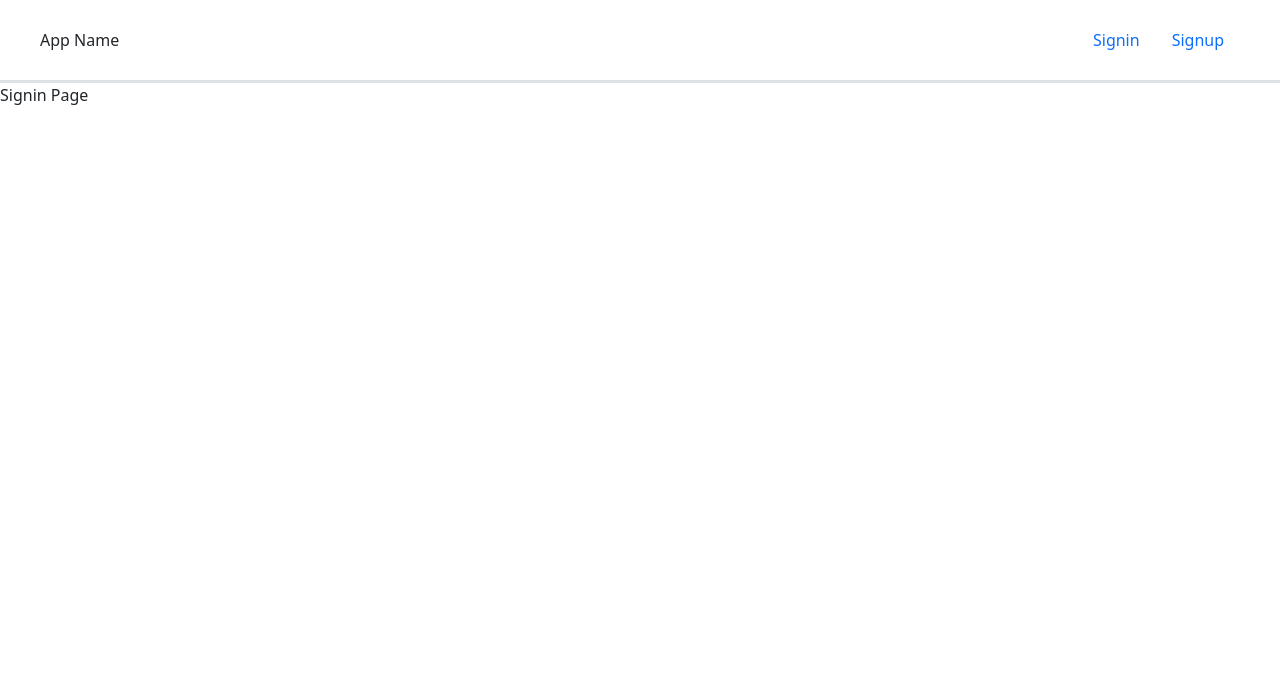
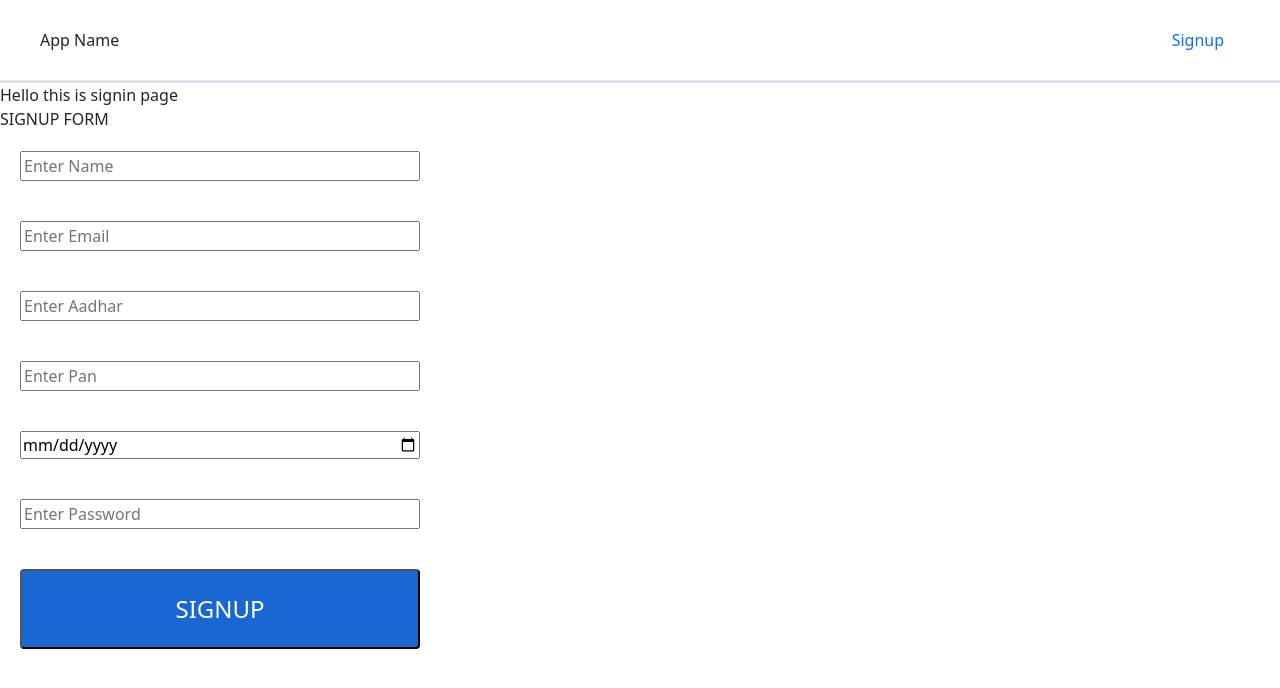
Before and after one commit to IpsitaRoy/recruitment-poc-repo, a React (Create React App) app: page /signin in a window 1280 px wide. Shown: the top 688 px of the page. Built offline with nearby package versions, Linux system fonts and the light colour scheme.

Commit message:
ROUTE AND REDUX CHANGES

```diff
--- a/package.json
+++ b/package.json
@@ -10,8 +10,10 @@
     "postcss-loader": "^7.0.2",
     "react": "^18.2.0",
     "react-dom": "^18.2.0",
+    "react-redux": "^8.0.5",
     "react-router-dom": "^6.8.1",
     "react-scripts": "5.0.1",
+    "redux": "^4.2.1",
     "sass": "^1.58.1",
     "sass-loader": "^13.2.0",
     "web-vitals": "^2.1.4"
--- a/src/App.js
+++ b/src/App.js
@@ -1,18 +1,29 @@
-import {Routes, Route} from "react-router-dom";
+import React, { createContext, useState } from "react";
+import { Routes, Route } from "react-router-dom";
 import Homepage from "./pages/homepage/Homepage";
-import Signin from "./pages/Signin";
+import Signin from "./pages/signinpage/Signin";
 import Header from "./components/header/Header";
+import { Provider } from "react-redux";
+import store from './redux/store';
 import 'bootstrap/dist/css/bootstrap.min.css';
 import './App.css';
 
+export const GlobalContext = createContext();
 function App() {
+  const [currentPath, setCurrentPath] = useState(window.location.pathname);
   return (
     <>
-      <Header />
-      <Routes>
-        <Route path="/" element={<Homepage />} />
-        <Route path="/signin" element={<Signin />} />
-      </Routes>
+      <Provider store={store}>
+        <GlobalContext.Provider value={{
+          currentPath: [currentPath, setCurrentPath]
+        }}>
+          <Header />
+          <Routes>
+            <Route path="/" element={<Homepage />} />
+            <Route path="/signin" element={<Signin />} />
+          </Routes>
+        </GlobalContext.Provider>
+      </Provider>
     </>
   );
 }
--- a/src/components/header/Header.js
+++ b/src/components/header/Header.js
@@ -1,8 +1,13 @@
-import React from "react";
-import {Link} from "react-router-dom";
+import React, { useContext } from "react";
+import { GlobalContext } from "../../App";
+import { Link } from "react-router-dom";
 import "./header.scss";
 
 const Header = () => {
+  const [currentPath, setCurrentPath] = useContext(GlobalContext).currentPath;
+  const signinFromNavHandler = () => {
+    setCurrentPath("/signin");
+  };
   return (
     <div className="header">
       <ul className="nav">
@@ -11,7 +16,8 @@ const Header = () => {
         </div>
         <div className="justify-content-end link-section">
           <li className="nav-item">
-            <Link className="nav-link" to="/signin">Signin</Link>
+            {currentPath === "/signin" ? <></> : <Link className="nav-link" to="/signin" onClick={signinFromNavHandler}>Signin</Link>}
+
           </li>
           <li className="nav-item">
             <Link className="nav-link" to="/signin">Signup</Link>
--- a/src/pages/Signin.js
+++ /dev/null
@@ -1,11 +0,0 @@
-import React from "react";
-
-const Signin = () => {
-  return (
-    <div className="signinpage">
-      Signin Page
-    </div>
-  );
-};
-
-export default Signin;
--- a/src/pages/homepage/Homepage.js
+++ b/src/pages/homepage/Homepage.js
@@ -1,7 +1,24 @@
-import React from "react";
+import React, { useContext, useEffect } from "react";
+import { GlobalContext } from "../../App";
 import "./homepage.css";
+import { useNavigate } from "react-router-dom";
 
 const Homepage = () => {
+  const [currentPath, setCurrentPath] = useContext(GlobalContext).currentPath;
+  useEffect(() => {
+    setCurrentPath(window.location.pathname);
+  }, []);
+  const navigate = useNavigate();
+  const recruiterHandler = () => {
+    localStorage.setItem("status", "recruiter");
+    setCurrentPath("/signin");
+    navigate("../signin");
+  };
+  const candidateHandler = () => {
+    localStorage.setItem("status", "candidate");
+    setCurrentPath("/signin");
+    navigate("../signin");
+  };
   return (
     <div className="homepage row">
       <div className="col-xl-6 col-lg-6 col-md-12 banner-left">
@@ -9,10 +26,10 @@ const Homepage = () => {
           Find the job that fits your life
         </div>
         <div className="banner-actions">
-          <div className="recruiter-action">
+          <div className="recruiter-action" onClick={recruiterHandler}>
             I'm a Recruiter
           </div>
-          <div className="candidate-action">
+          <div className="candidate-action" onClick={candidateHandler}>
             I'm looking for Job
           </div>
         </div>
--- a/src/pages/homepage/homepage.css
+++ b/src/pages/homepage/homepage.css
@@ -65,6 +65,7 @@
   padding: 20px 40px;
   border-radius: 4px;
   font-size: 24px;
+  cursor: pointer;
 }
 
 .img-bg-circle-area {
--- /dev/null
+++ b/src/pages/signinpage/Signin.js
@@ -0,0 +1,50 @@
+import React, { useState } from "react";
+import "./signin.scss";
+const Signin = () => {
+    const [uname, setUname] = useState("");
+    const [uemail, setUemail] = useState("");
+    const [uaadhar, setUaadhar] = useState("");
+    const [upan, setUpan] = useState("");
+    const [udob, setUdob] = useState();
+    const [upwd, setUpwd] = useState("");
+    const nameHandler = (evt) => {
+        setUname(evt.target.value);
+    };
+    const emailHandler = (evt) => {
+        setUemail(evt.target.value);
+    };
+    const aadharHandler = (evt) => {
+        setUaadhar(evt.target.value);
+    };
+    const panHandler = (evt) => {
+        setUpan(evt.target.value);
+    };
+    const dobHandler = (evt) => {
+        console.log(evt.target.value);
+        console.log(window.location.pathname);
+    };
+    const pwdHandler = (evt) => {
+        setUpwd(evt.target.value);
+    };
+    const handleSignup = () => {
+
+    };
+
+    return (
+        <div className="signinpage">
+            Hello this is signin page
+            <div className="signupform">
+                <div className="home-title">SIGNUP FORM</div>
+                <input placeholder="Enter Name" onChange={nameHandler} type="text" value={uname} className="uname form-input" />
+                <input placeholder="Enter Email" onChange={emailHandler} type="email" value={uemail} className="uname form-input" />
+                <input placeholder="Enter Aadhar" onChange={aadharHandler} type="text" value={uaadhar} className="uname form-input" />
+                <input placeholder="Enter Pan" onChange={panHandler} type="text" value={upan} className="uname form-input" />
+                <input placeholder="Enter DOB" onChange={dobHandler} type="date" value={udob} className="uname form-input" />
+                <input placeholder="Enter Password" onChange={pwdHandler} type="password" value={upwd} className="uname form-input" />
+                <button onClick={handleSignup} className="signup-btn form-input">SIGNUP</button>
+                <span id="signup-msg"></span>
+            </div>
+        </div>
+    );
+};
+export default Signin;
--- /dev/null
+++ b/src/pages/signinpage/signin.scss
@@ -0,0 +1,20 @@
+.signinpage{
+    .signupform{
+        display: flex;
+        flex-direction: column;
+        align-items: flex-start;
+        .form-input{
+            margin: 20px;
+            width:400px;
+            max-width: 500px;
+        };
+        .signup-btn{
+            background: #1967d2;
+            color: #fff;
+            padding: 20px 40px;
+            border-radius: 4px;
+            font-size: 24px;
+            cursor: pointer;
+        }
+    }
+}
--- /dev/null
+++ b/src/redux/reducer.js
@@ -0,0 +1,16 @@
+export const initialState = {
+    userList: [],
+    currentUser: {}
+};
+export const Reducer = (state = initialState, action) => {
+    switch (action.type) {
+        case "ADD_USER":
+            console.log("TYPE CHECK", state.userList);
+            let temp = state.userList;
+            temp.push(action.payload);
+            return {
+                ...state,
+                userList: temp
+            };
+    }
+};
--- /dev/null
+++ b/src/redux/store.js
@@ -0,0 +1,4 @@
+import { Reducer } from "./reducer";
+import { legacy_createStore as createStore } from 'redux';
+const store = createStore(Reducer);
+export default store;
```
Also changed, not shown: src/redux/action.js (added, +7 -0 lines), 1 other file (tests, documents, lock files or other folders).
